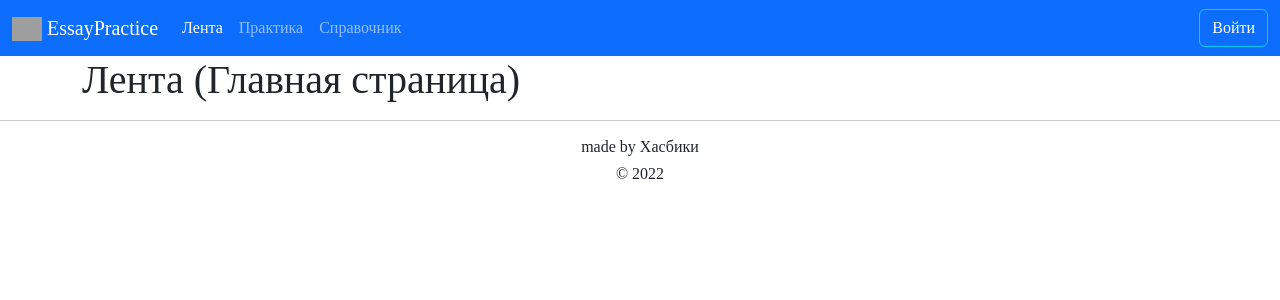
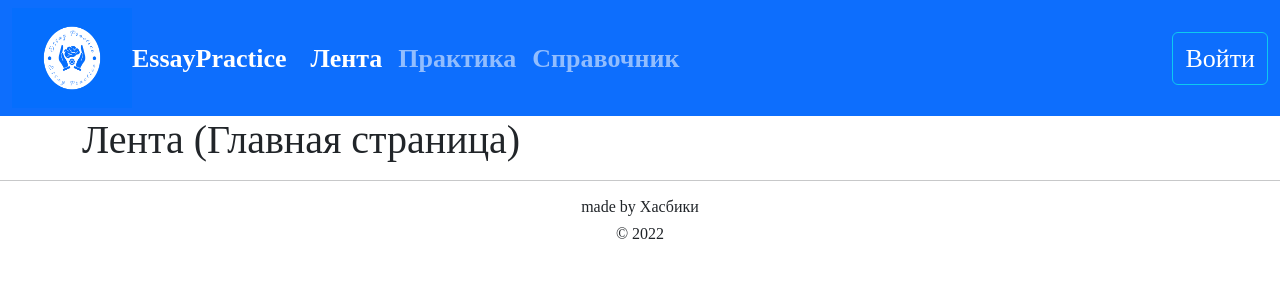
Before and after one commit to aeonva1ues/essaypractice, a Django app: page / in a window 1280 px wide. Shown: the top 300 px of the page. Run offline with Django 3.2, Linux system fonts and the light colour scheme; some libraries are stand-ins or nearby versions; some web fonts are replaced; grey boxes are pictures that could not be loaded.

Commit message:
add logo

```diff
--- a/essay_practice/templates/include/header.html
+++ b/essay_practice/templates/include/header.html
@@ -1,8 +1,8 @@
-<header>
+<header class="fw-bold" style="font-size: 26px">
   <nav class="navbar navbar-expand-lg navbar-dark bg-primary">
       <div class="container-fluid">
-          <a class="navbar-brand" href="/">
-              <img src="/docs/5.2/assets/brand/bootstrap-logo.svg" alt="" width="30" height="24" class="d-inline-block align-text-top">
+            <img src="/media/logo.png" alt="" width="120" height="100" class="d-inline-block align-text-top">
+          <a class="navbar-brand" style="font-size: 26px" href="/">
               EssayPractice
           </a>
           <button class="navbar-toggler" type="button" data-bs-toggle="collapse" data-bs-target="#navbarText" aria-controls="navbarText" aria-expanded="false" aria-label="Переключатель навигации">
@@ -21,9 +21,9 @@
               </li>
             </ul>
             {% if request.user.is_authenticated %}
-              <a href="{% url 'users:profile' %}" class="btn btn-outline-info text-white">Профиль</a>
+              <a href="{% url 'users:profile' %}" class="btn btn-outline-info text-white" style="font-size: 26px">Профиль</a>
             {% else %}
-              <a href="{% url 'users:signup' %}" class="btn btn-outline-info text-white">Войти</a>
+              <a href="{% url 'users:signup' %}" class="btn btn-outline-info text-white" style="font-size: 26px">Войти</a>
             {% endif %}
           </div>
         </div>
```
